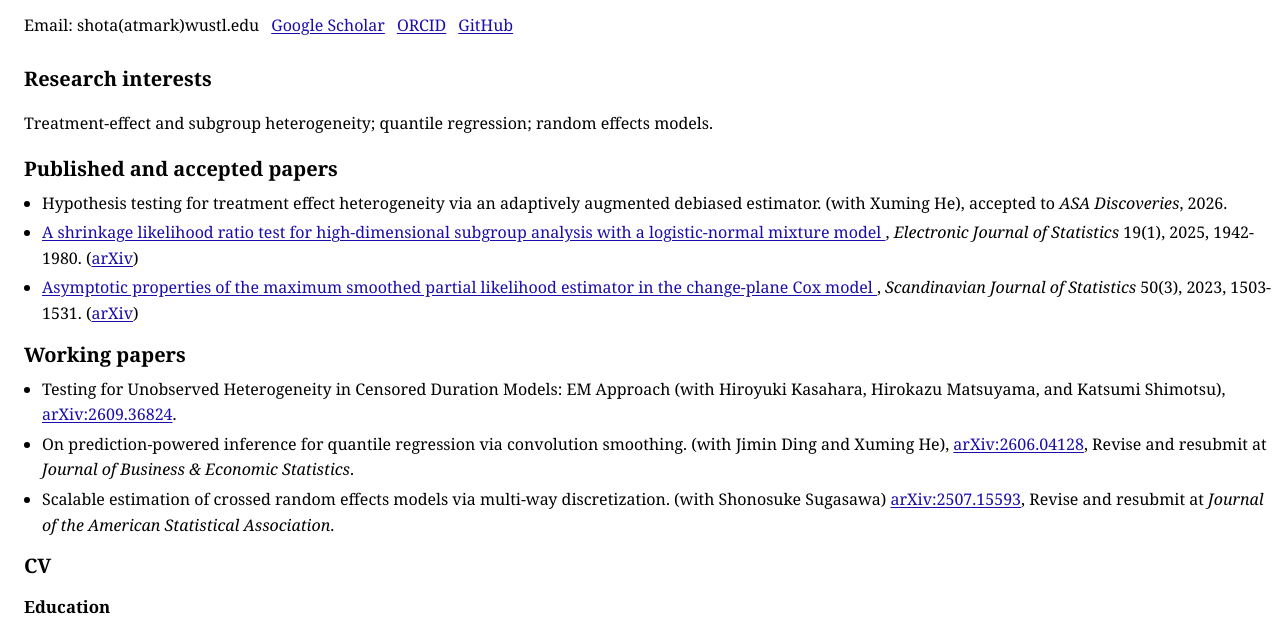
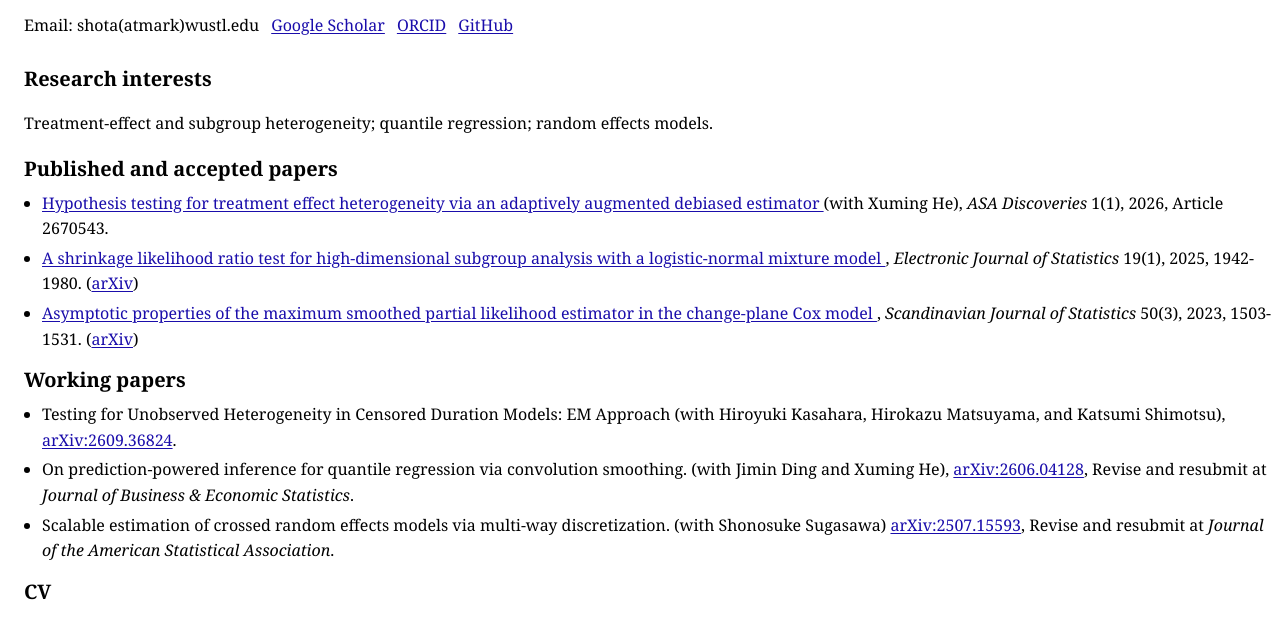
Before and after one commit to stakeish/stakeish.github.io, a plain HTML site: page index.html in a window 1280 px wide. Shown: the part 145-762 px from the top of the page. Drawn offline with Linux system fonts and the light colour scheme.

Commit message:
update webpage

```diff
--- a/index.html
+++ b/index.html
@@ -118,8 +118,14 @@
         <h2>Published and accepted papers</h2>
         <ul>
           <li>
-            Hypothesis testing for treatment effect heterogeneity via an adaptively augmented
-            debiased estimator. (with Xuming He), accepted to <em>ASA Discoveries</em>, 2026.
+            <a
+              href="https://www.tandfonline.com/doi/full/10.1080/30681618.2026.2670543"
+              rel="noopener"
+            >
+              Hypothesis testing for treatment effect heterogeneity via an adaptively augmented
+              debiased estimator
+            </a>
+            (with Xuming He), <em>ASA Discoveries</em> 1(1), 2026, Article 2670543.
           </li>
           <li>
             <a
```
